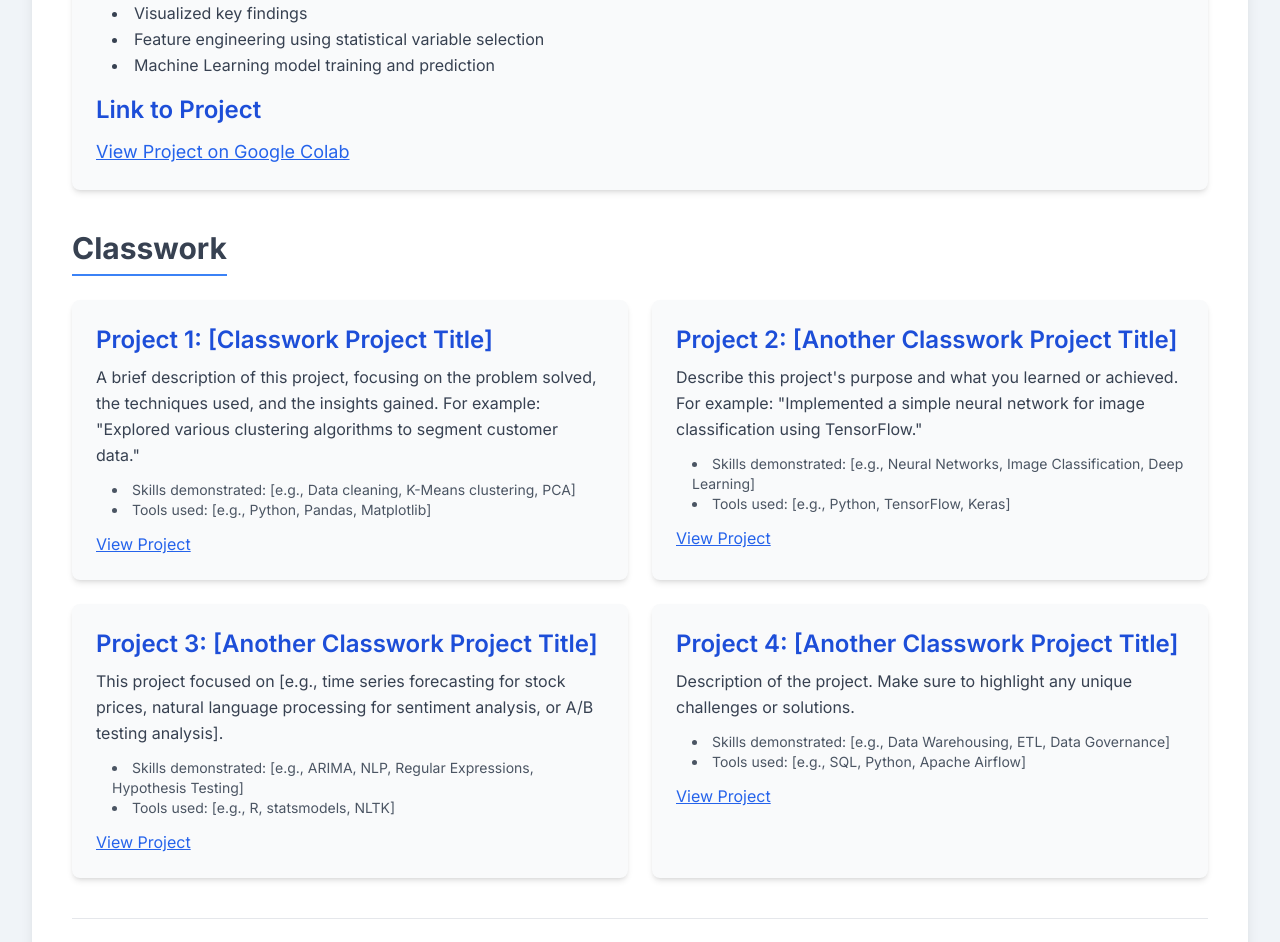
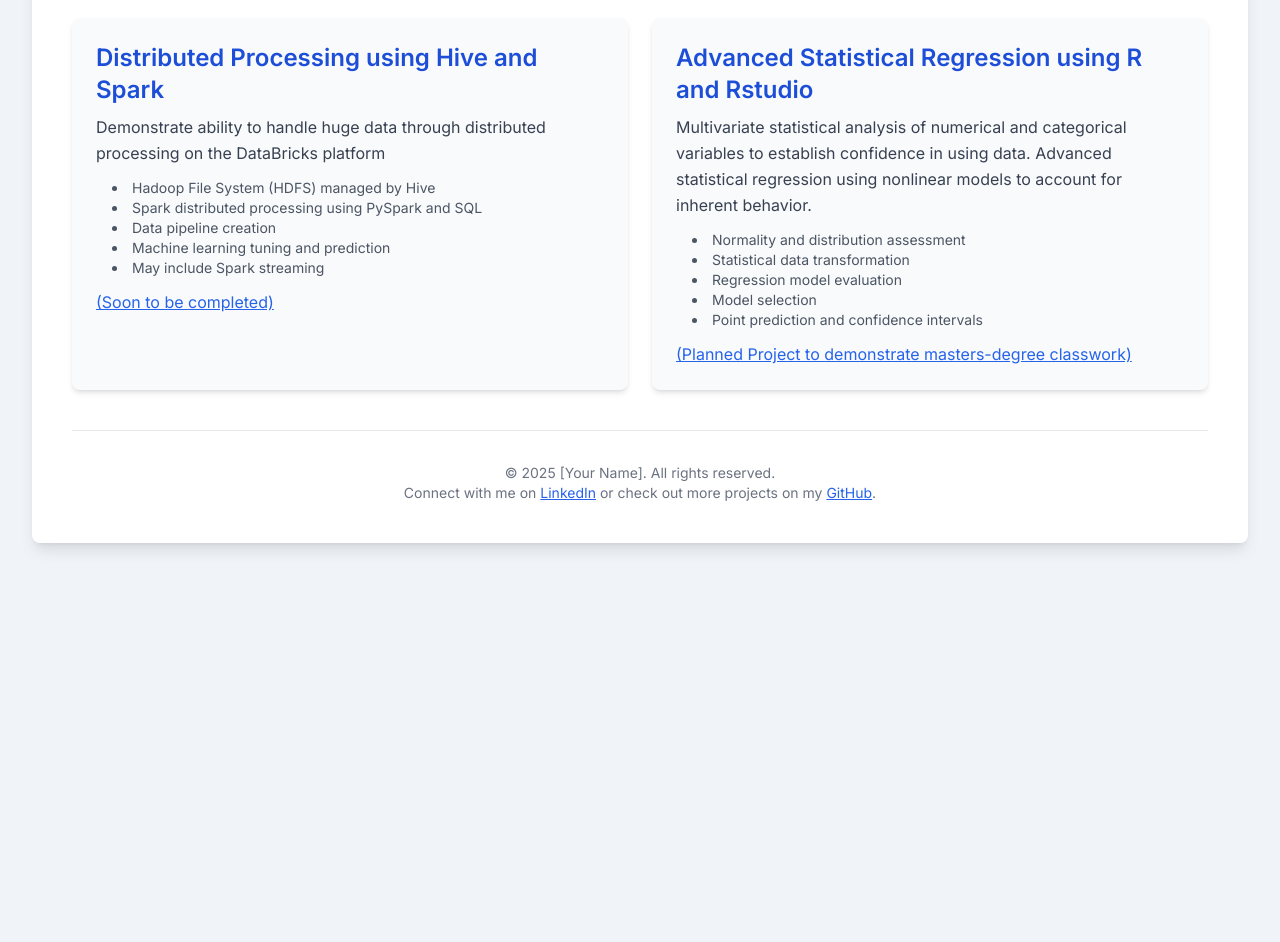
Before and after one commit to collin-d-evans/Featured_Projects, a plain HTML site: page index.html in a window 1280 px wide. Shown: the part 603-1545 px from the top of the page. After the commit the page ends 1210 px from the top, so only its background shows below. Drawn offline with nearby package versions, Linux system fonts and the light colour scheme.

Commit message:
Update index.html

```diff
--- a/index.html
+++ b/index.html
@@ -4,7 +4,7 @@
 <head>
     <meta charset="UTF-8">
     <meta name="viewport" content="width=device-width, initial-scale=1.0">
-    <title>Your Data Science Portfolio</title>
+    <title>Collin Evans' Projects</title>
     <!-- Tailwind CSS CDN -->
     <script src="https://cdn.tailwindcss.com"></script>
     <link href="https://fonts.googleapis.com/css2?family=Inter:wght@400;600;700&display=swap" rel="stylesheet">
@@ -30,14 +30,8 @@
         <!-- Header Section -->
         <header class="text-center mb-10 pb-6 border-b border-gray-200">
             <h1 class="text-4xl sm:text-5xl font-extrabold text-gray-800 mb-4 rounded-md">
-                Welcome to My Data Science Portfolio
+                Data Science Portfolio
             </h1>
-            <p class="text-lg sm:text-xl text-gray-600 leading-relaxed max-w-2xl mx-auto">
-                Hello! I'm [Your Name], a passionate data scientist dedicated to extracting meaningful insights from complex data. This portfolio showcases some of my key projects, demonstrating my skills in data analysis, machine learning, and statistical modeling.
-            </p>
-            <p class="text-md text-gray-500 mt-4">
-                Feel free to explore my work below.
-            </p>
         </header>
 
         <!-- Capstone Project Section -->
@@ -47,18 +41,14 @@
             </h2>
             <div class="bg-gray-50 p-6 rounded-lg shadow-md">
                 <h3 class="text-2xl font-semibold text-blue-700 mb-3">Project Overview</h3>
-                <p class="text-gray-700 mb-4 leading-relaxed">
-                    Thorough application of data science and machine learning prediction using python
-                <h3 class="text-2xl font-semibold text-blue-700 mb-3">Key Contributions & Technologies</h3>
                 <ul class="list-disc list-inside text-gray-700 mb-4 pl-4 leading-relaxed">
-                    <li>Exploratory data analysis, data cleaning, and data transformation</li>
-                    <li>Visualized key findings</li>
+                    <li>Thorough application of data science techniques using python</li>
+                    <li>Exploratory data analysis, visualization, data cleaning, and data transformation</li>
                     <li>Feature engineering using statistical variable selection</li>
                     <li>Machine Learning model training and prediction</li>
                 </ul>
-                <h3 class="text-2xl font-semibold text-blue-700 mb-3">Link to Project</h3>
                 <a href="[https://colab.research.google.com/drive/1YlB_uC2w1WlkqL4KGv5Ctmhny8tO3UMv?usp=sharing]" target="_blank" class="text-blue-600 hover:text-blue-800 font-medium underline text-lg">
-                    View Project on Google Colab
+                    Link to project on Google Colab
                 </a>
             </div>
         </section>
@@ -66,67 +56,46 @@
         <!-- Classwork Section -->
         <section class="mb-10">
             <h2 class="text-3xl font-bold text-gray-700 mb-6 section-title">
-                Classwork
+                Additional Projects
             </h2>
             <div class="grid grid-cols-1 md:grid-cols-2 gap-6">
                 <!-- Project 1 -->
                 <div class="bg-gray-50 p-6 rounded-lg shadow-md">
-                    <h3 class="text-2xl font-semibold text-blue-700 mb-2">Project 1: [Classwork Project Title]</h3>
+                    <h3 class="text-2xl font-semibold text-blue-700 mb-2">Distributed Processing using Hive and Spark</h3>
                     <p class="text-gray-700 mb-3 leading-relaxed">
-                        A brief description of this project, focusing on the problem solved, the techniques used, and the insights gained. For example: "Explored various clustering algorithms to segment customer data."
+                        Demonstrate ability to handle huge data through distributed processing on the DataBricks platform
                     </p>
                     <ul class="list-disc list-inside text-gray-600 mb-3 pl-4 text-sm">
-                        <li>Skills demonstrated: [e.g., Data cleaning, K-Means clustering, PCA]</li>
-                        <li>Tools used: [e.g., Python, Pandas, Matplotlib]</li>
+                        <li>Hadoop File System (HDFS) managed by Hive</li>
+                        <li>Spark distributed processing using PySpark and SQL</li>
+                        <li>Data pipeline creation</li>
+                        <li>Machine learning tuning and prediction</li>
+                        <li>May include Spark streaming</li>
                     </ul>
                     <a href="[Link to Project 1 GitHub/Resource]" target="_blank" class="text-blue-600 hover:text-blue-800 font-medium underline">
-                        View Project
+                        (Soon to be completed)
                     </a>
                 </div>
 
                 <!-- Project 2 -->
                 <div class="bg-gray-50 p-6 rounded-lg shadow-md">
-                    <h3 class="text-2xl font-semibold text-blue-700 mb-2">Project 2: [Another Classwork Project Title]</h3>
+                    <h3 class="text-2xl font-semibold text-blue-700 mb-2">Advanced Statistical Regression using R and Rstudio</h3>
                     <p class="text-gray-700 mb-3 leading-relaxed">
-                        Describe this project's purpose and what you learned or achieved. For example: "Implemented a simple neural network for image classification using TensorFlow."
+                        Multivariate statistical analysis of numerical and categorical variables to establish confidence in using data. Advanced statistical regression using nonlinear models to account for inherent behavior.
                     </p>
                     <ul class="list-disc list-inside text-gray-600 mb-3 pl-4 text-sm">
-                        <li>Skills demonstrated: [e.g., Neural Networks, Image Classification, Deep Learning]</li>
-                        <li>Tools used: [e.g., Python, TensorFlow, Keras]</li>
+                        <li>Normality and distribution assessment</li>
+                        <li>Statistical data transformation</li>
+                        <li>Regression model evaluation</li>
+                        <li>Model selection</li>
+                        <li>Point prediction and confidence intervals</li>
                     </ul>
                     <a href="[Link to Project 2 GitHub/Resource]" target="_blank" class="text-blue-600 hover:text-blue-800 font-medium underline">
-                        View Project
+                        (Planned Project to demonstrate masters-degree classwork)
                     </a>
                 </div>
 
                 <!-- You can add more classwork projects by copying and pasting the 'Project' div -->
-                <div class="bg-gray-50 p-6 rounded-lg shadow-md">
-                    <h3 class="text-2xl font-semibold text-blue-700 mb-2">Project 3: [Another Classwork Project Title]</h3>
-                    <p class="text-gray-700 mb-3 leading-relaxed">
-                        This project focused on [e.g., time series forecasting for stock prices, natural language processing for sentiment analysis, or A/B testing analysis].
-                    </p>
-                    <ul class="list-disc list-inside text-gray-600 mb-3 pl-4 text-sm">
-                        <li>Skills demonstrated: [e.g., ARIMA, NLP, Regular Expressions, Hypothesis Testing]</li>
-                        <li>Tools used: [e.g., R, statsmodels, NLTK]</li>
-                    </ul>
-                    <a href="[Link to Project 3 GitHub/Resource]" target="_blank" class="text-blue-600 hover:text-blue-800 font-medium underline">
-                        View Project
-                    </a>
-                </div>
-
-                <div class="bg-gray-50 p-6 rounded-lg shadow-md">
-                    <h3 class="text-2xl font-semibold text-blue-700 mb-2">Project 4: [Another Classwork Project Title]</h3>
-                    <p class="text-gray-700 mb-3 leading-relaxed">
-                        Description of the project. Make sure to highlight any unique challenges or solutions.
-                    </p>
-                    <ul class="list-disc list-inside text-gray-600 mb-3 pl-4 text-sm">
-                        <li>Skills demonstrated: [e.g., Data Warehousing, ETL, Data Governance]</li>
-                        <li>Tools used: [e.g., SQL, Python, Apache Airflow]</li>
-                    </ul>
-                    <a href="[Link to Project 4 GitHub/Resource]" target="_blank" class="text-blue-600 hover:text-blue-800 font-medium underline">
-                        View Project
-                    </a>
-                </div>
             </div>
         </section>
 
```
